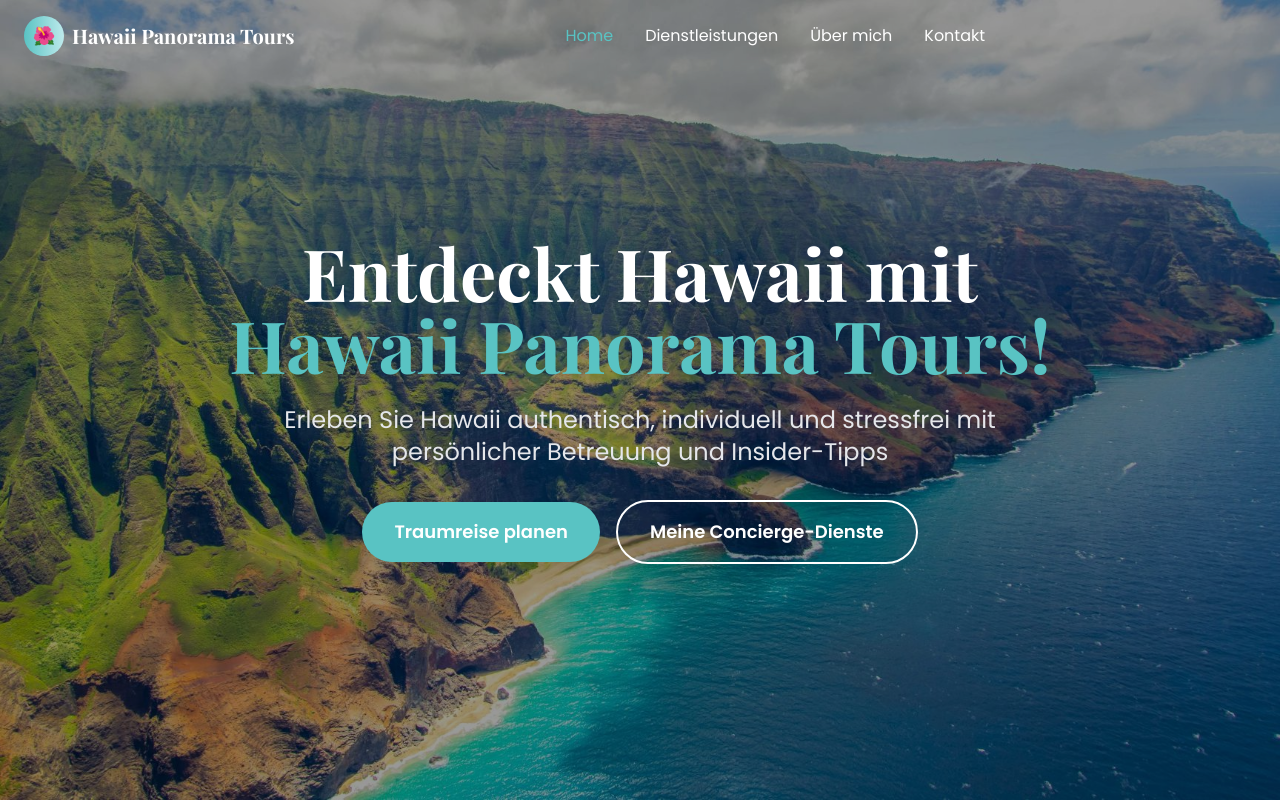
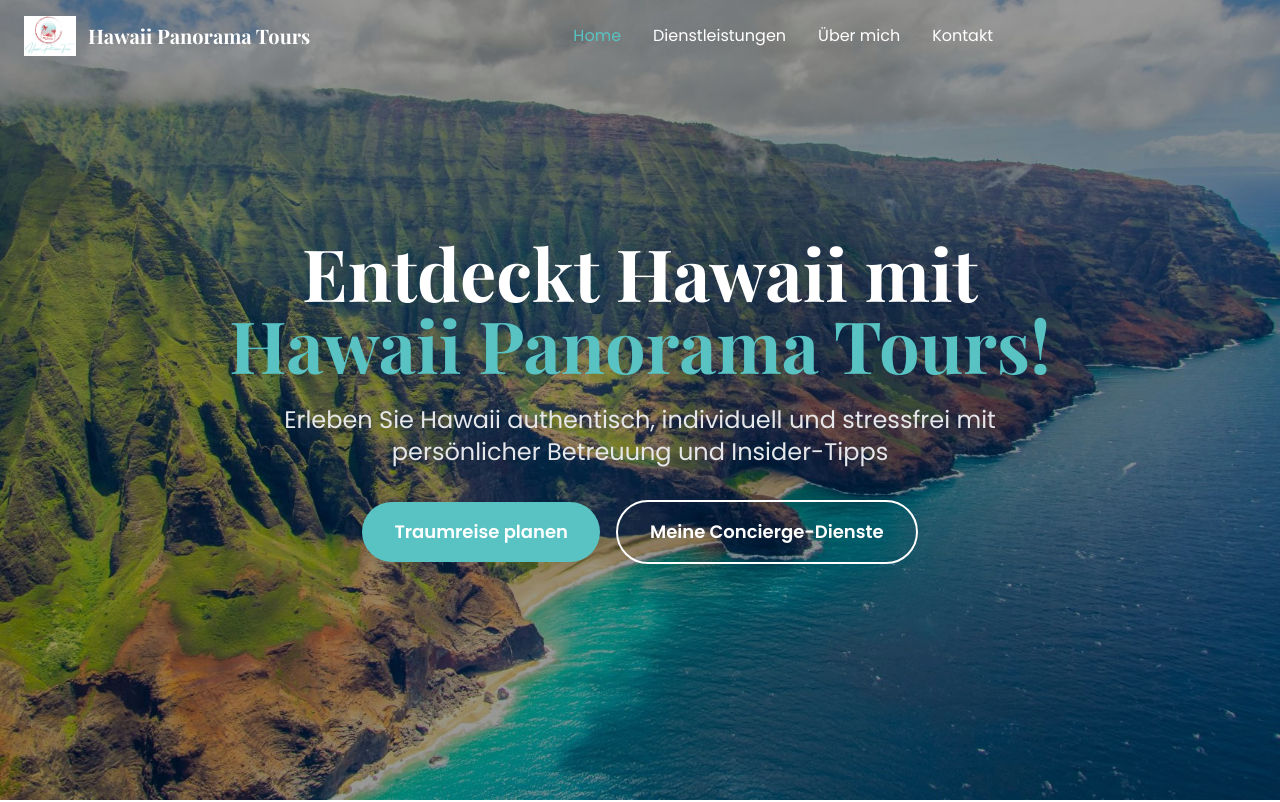
Before and after one commit to hawaiipanoramatours-prog/hawaiipanoramatours, a React (Vite) app: page / in a window 1280 px wide. Shown: the top 802 px of the page. Built offline with nearby package versions, Linux system fonts and the light colour scheme.

Commit message:
Update Header.jsx

```diff
--- a/src/components/Header.jsx
+++ b/src/components/Header.jsx
@@ -14,7 +14,7 @@ export default function Header({ content }) {
     return () => window.removeEventListener('scroll', onScroll)
   }, [])
 
-  // ✅ Google Translate automatisch laden und anzeigen
+  // ✅ Google Translate automatisch laden
   useEffect(() => {
     const id = 'google-translate-script'
     if (!document.getElementById(id)) {
@@ -48,11 +48,13 @@ export default function Header({ content }) {
       transition={{ duration: 0.6 }}
     >
       <div className="container mx-auto px-6 py-4 flex items-center justify-between">
-        {/* Logo */}
-        <Link to="/" className="flex items-center gap-2">
-          <div className="w-10 h-10 bg-gradient-to-r from-turquoise to-light-blue rounded-full grid place-items-center">
-            <span className="text-white font-bold text-lg">{content.brand.tagEmoji}</span>
-          </div>
+        {/* 🔹 Logo + Website-Name */}
+        <Link to="/" className="flex items-center gap-3">
+          <img
+            src="/githup%20upload%20Hawaii%20Panorama%20Tours.png"
+            alt="Hawaii Panorama Tours Logo"
+            className="h-10 w-auto object-contain"
+          />
           <span
             className={`font-playfair font-bold text-xl ${
               isScrolled ? 'text-gray-800' : 'text-white'
@@ -62,7 +64,7 @@ export default function Header({ content }) {
           </span>
         </Link>
 
-        {/* Navigation Desktop */}
+        {/* 🔹 Desktop Navigation */}
         <nav className="hidden md:flex items-center gap-8">
           {content.header.nav.map((n) => (
             <Link
@@ -81,10 +83,10 @@ export default function Header({ content }) {
           ))}
         </nav>
 
-        {/* Google Translate wird automatisch sichtbar */}
-        <div id="google_translate_element"></div>
+        {/* 🔹 Google Translate Dropdown */}
+        <div id="google_translate_element" className="text-sm" />
 
-        {/* Mobile Menü Button */}
+        {/* 🔹 Mobile Menü Button */}
         <button
           onClick={() => setIsMobile((s) => !s)}
           className={`${isScrolled ? 'text-gray-700' : 'text-white'} md:hidden p-2`}
@@ -93,7 +95,7 @@ export default function Header({ content }) {
         </button>
       </div>
 
-      {/* Mobile Navigation */}
+      {/* 🔹 Mobile Navigation */}
       {isMobile && (
         <div className="md:hidden mx-6 mb-4 bg-white rounded-lg shadow p-4">
           <nav className="flex flex-col gap-2">
```
